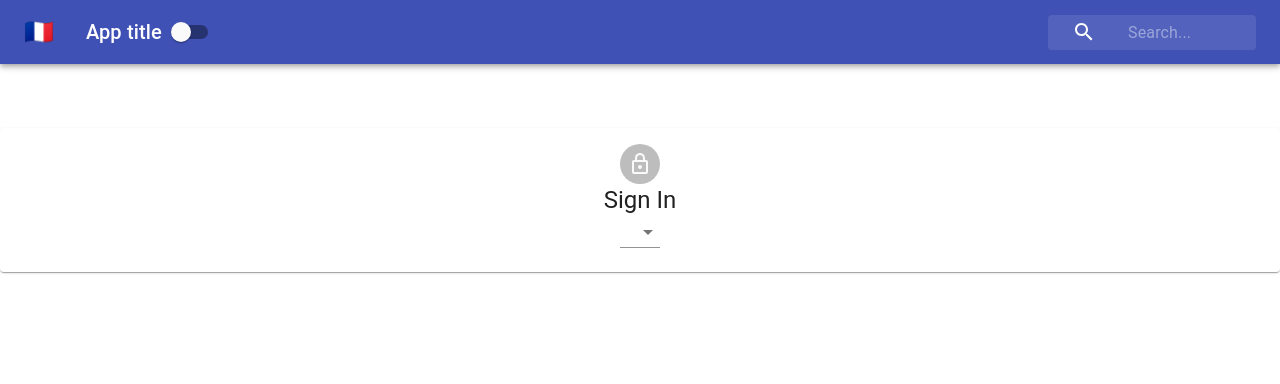
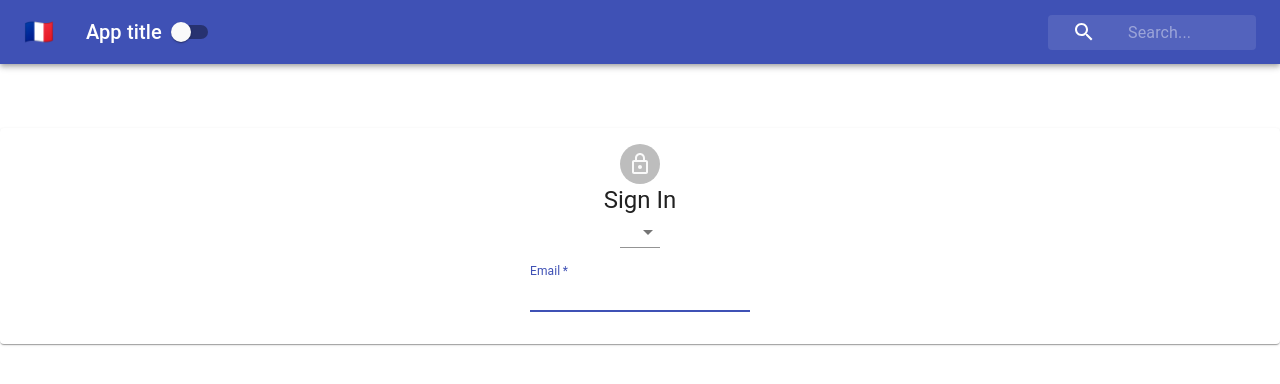
Before and after one commit to vanessanaja/context-app, a React (Create React App) app: page / in a window 1280 px wide. Shown: the top 384 px of the page. Built offline with nearby package versions, Linux system fonts and the light colour scheme.

Commit message:
email input

```diff
--- a/src/Form.js
+++ b/src/Form.js
@@ -31,6 +31,12 @@ class Form extends Component {
             <MenuItem>German</MenuItem>
             <MenuItem>Portoguese</MenuItem>
           </Select>
+          <form className={classes.form}>
+            <FormControl margin='normal' required fullWidth>
+              <InputLabel htmlFor='email'>Email</InputLabel>
+              <Input id='email' name='email' autoFocus></Input>
+            </FormControl>
+          </form>
         </Paper>
       </main>
     );
```
